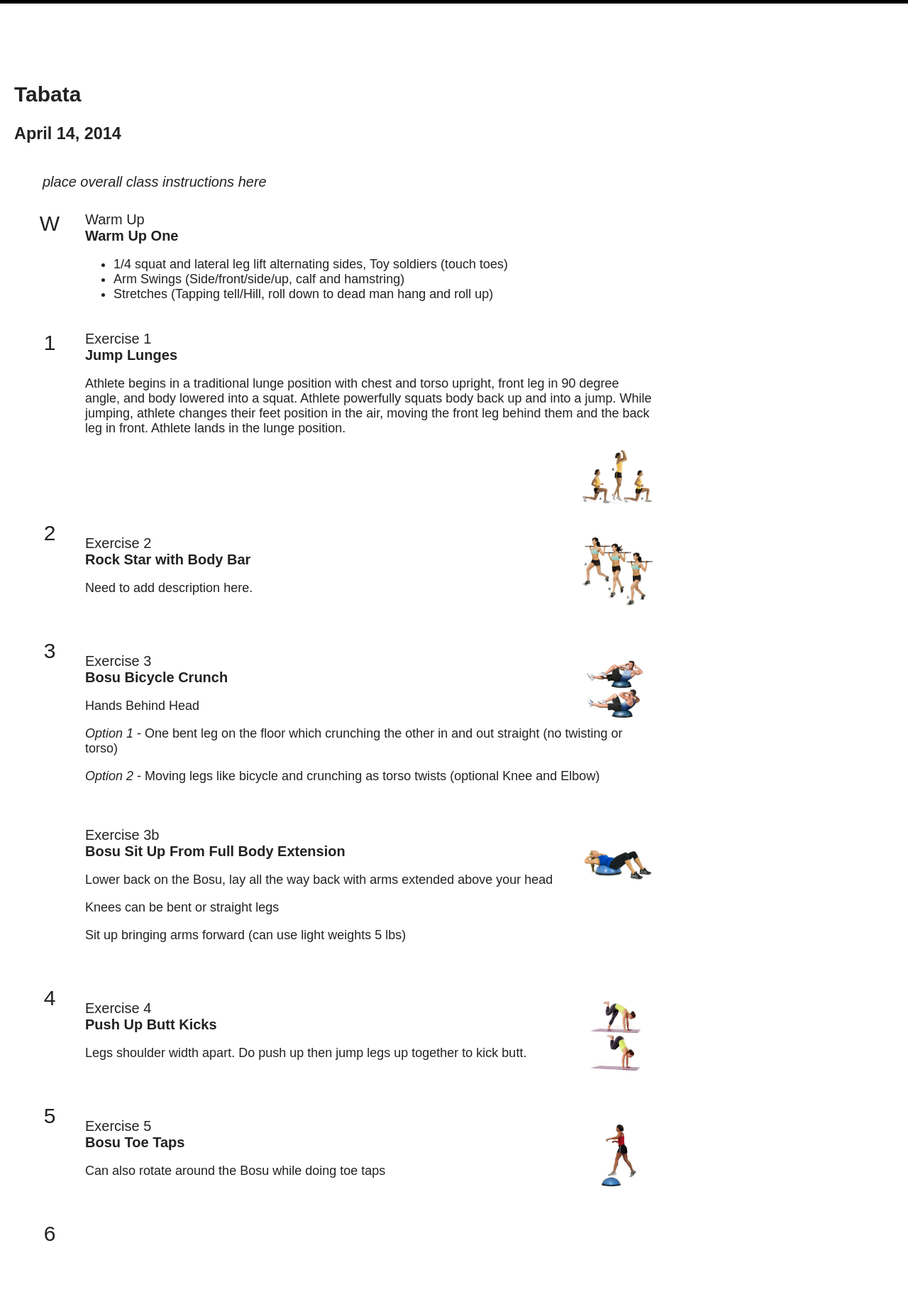
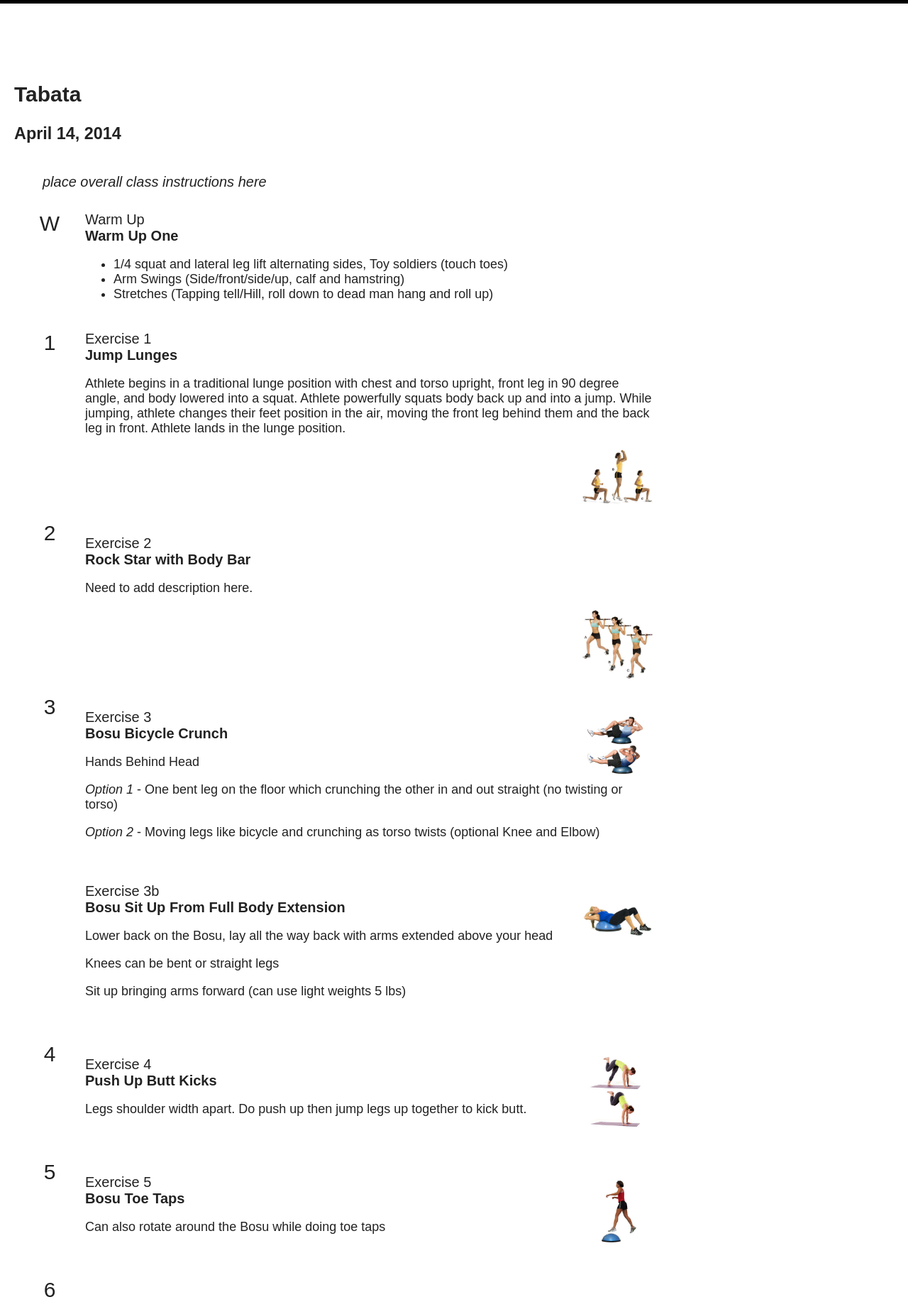
Before and after one commit to christyallen/christyallen.github.io, a Jekyll site: the page built from workouts/_posts/2014-04-14-tabata.md, in a window 1280 px wide. Shown: the whole page at 71% size. Built offline with Jekyll 4.4.1, drawn with Linux system fonts in a browser that asks for light colours; nearby versions of some CDN libraries; before the commit the page ends 1755 px from its top, so only the background shows below that.

Commit message:
Site updated at 2014-04-15 20:51:16 UTC

```diff
--- a/_layouts/workout.html
+++ b/_layouts/workout.html
@@ -73,10 +73,11 @@
         {% for post in site.categories.exercises %}
           {% if post.code == exercise-1b %}
           <p>
-            <div class="exercise-image"><img src="/images/exercises/{{post.image}}" width="100"></div>
               <div class="exercise-number">Exercise 1b</div>
                 <div class="exercise-title">{{post.title}}</div>
                 <div class="exercise-description">{{ post.content | markdownify }}</div>
+                <div class="exercise-image"><img src="/images/exercises/{{post.image}}" width="100"></div>
+
                 <br style="clear: both;" />
           </p>
           {% endif %}
@@ -99,10 +100,10 @@
         {% for post in site.categories.exercises %}
           {% if post.code == exercise-2 %}
           <p>
-            <div class="exercise-image"><img src="/images/exercises/{{post.image}}" width="100"></div>
               <div class="exercise-number">Exercise 2</div>
                 <div class="exercise-title">{{post.title}}</div>
                 <div class="exercise-description">{{ post.content | markdownify }}</div>
+                <div class="exercise-image"><img src="/images/exercises/{{post.image}}" width="100"></div>
                 <br style="clear: both;" />
           </p>
           {% endif %}
@@ -118,10 +119,10 @@
         {% for post in site.categories.exercises %}
           {% if post.code == exercise-2b %}
           <p>
-            <div class="exercise-image"><img src="/images/exercises/{{post.image}}" width="100"></div>
               <div class="exercise-number">Exercise 2b</div>
                 <div class="exercise-title">{{post.title}}</div>
                 <div class="exercise-description">{{ post.content | markdownify }}</div>
+                <div class="exercise-image"><img src="/images/exercises/{{post.image}}" width="100"></div>
                 <br style="clear: both;" />
           </p>
           {% endif %}
```
